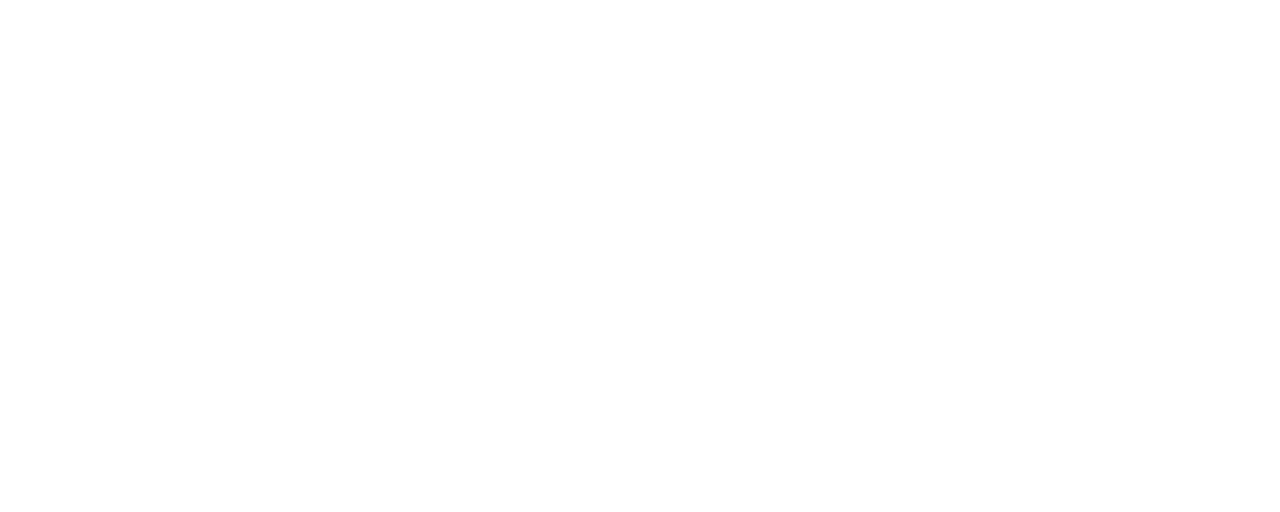
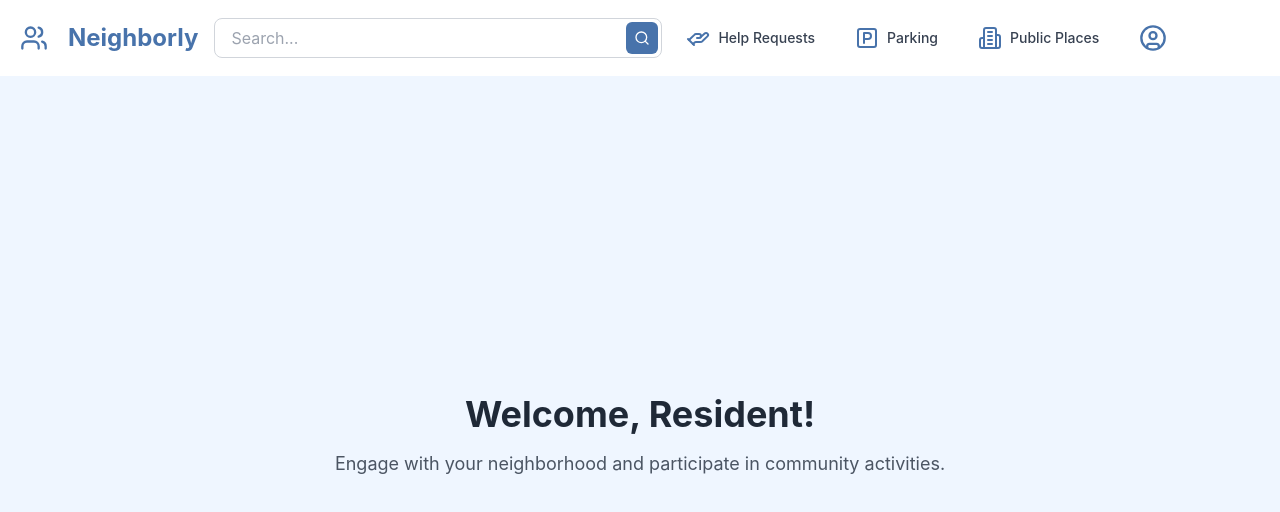
Before and after one commit to vinodhini-kalaichelvan/Neighborly, a React (Create React App) app in the folder Frontend/: page /resident in a window 1280 px wide. Before the commit this address had no page. Shown: the top 512 px of the page. Built offline with nearby package versions, Linux system fonts and the light colour scheme.

Commit message:
feat12. Changes for resident login and landing page for resident

```diff
--- a/Frontend/src/App.js
+++ b/Frontend/src/App.js
@@ -14,7 +14,7 @@ import Communitymanager from "./pages/communitymanager";
 import CreateCommunity from "./pages/CreateCommunity";
 import JoinCommunity from "./pages/JoinCommunity";
 import MainLayout from "./pages/Mainlayout";
-
+import Resident from "./pages/resident";
 
 
 function App() {
@@ -36,7 +36,7 @@ function App() {
                 <Route path="/JoinOrCreate" element={<JoinOrCreateCommunity />} />
                 <Route path="/CreateCommunity" element={<CreateCommunity />} />
                 <Route path="/JoinCommunity" element={<JoinCommunity />} />
-
+                <Route path="/resident" element={<Resident />} />
             </Routes>
         </Router>
     );
--- a/Frontend/src/pages/login.js
+++ b/Frontend/src/pages/login.js
@@ -30,7 +30,7 @@ const Login = () => {
       if (userType === "COMMUNITY_MANAGER") {
         navigate("/communitymanager");
       } else if (userType === "RESIDENT") {
-        navigate("/Homepage");
+        navigate("/resident");
       } else if (userType === "USER") {
         navigate("/JoinOrCreate");
       }
--- /dev/null
+++ b/Frontend/src/pages/resident.js
@@ -0,0 +1,94 @@
+import React, { useState } from "react";
+import { useNavigate } from "react-router-dom";
+import { Users, Search, HandHelping, ParkingSquare, Building2, UserCircle } from "lucide-react";
+
+const Resident = () => {
+    const navigate = useNavigate();
+    const [isProfileMenuOpen, setIsProfileMenuOpen] = useState(false);
+
+    const handleLogout = () => {
+        localStorage.clear();
+        navigate("/login");
+    };
+
+    return (
+        <div className="min-h-screen bg-gray-50">
+            {/* Navigation Bar */}
+            <header className="bg-white shadow-md py-4 w-full">
+                <div className="max-w-7xl mx-auto px-4 flex items-center justify-between">
+                    <div className="flex items-center space-x-4 w-full">
+                        <button onClick={() => navigate('/')} className="hover:bg-gray-100 p-1 rounded-lg">
+                            <Users className="h-7 w-7 text-[#4873AB]" />
+                        </button>
+
+                        {/* "Neighborly" is a clickable link to the homepage */}
+                        <h1 className="text-2xl font-bold text-[#4873AB] cursor-pointer" onClick={() => navigate('/')}>
+                            Neighborly
+                        </h1>
+
+                        <div className="relative w-full max-w-md">
+                            <input
+                                type="text"
+                                placeholder="Search..."
+                                className="w-full pl-4 pr-12 h-10 rounded-lg border border-gray-300 focus:outline-none focus:ring-2 focus:ring-[#4873AB] focus:border-transparent"
+                            />
+                            <button className="absolute right-1 top-1/2 -translate-y-1/2 h-8 w-8 p-0 flex items-center justify-center bg-[#4873AB] text-white rounded-md hover:bg-blue-600 transition-colors">
+                                <Search className="w-4 h-4" />
+                            </button>
+                        </div>
+
+                        {/* Navigation Buttons */}
+                        <div className="flex items-center space-x-6">
+                            <button onClick={() => navigate("/help-requests")} className="hover:bg-gray-100 p-2 rounded-lg flex items-center space-x-2">
+                                <HandHelping className="w-6 h-6 text-[#4873AB]" />
+                                <span className="text-sm font-medium text-gray-700">Help Requests</span>
+                            </button>
+
+                            <button onClick={() => navigate("/parking-rentals")} className="hover:bg-gray-100 p-2 rounded-lg flex items-center space-x-2">
+                                <ParkingSquare className="w-6 h-6 text-[#4873AB]" />
+                                <span className="text-sm font-medium text-gray-700">Parking</span>
+                            </button>
+
+                            <button onClick={() => navigate("/public-bookings")} className="hover:bg-gray-100 p-2 rounded-lg flex items-center space-x-2">
+                                <Building2 className="w-6 h-6 text-[#4873AB]" />
+                                <span className="text-sm font-medium text-gray-700">Public Places</span>
+                            </button>
+
+                            {/* Profile Dropdown */}
+                            <div className="relative">
+                                <button
+                                    onClick={() => setIsProfileMenuOpen(!isProfileMenuOpen)}
+                                    className="hover:bg-gray-100 p-2 rounded-lg flex items-center space-x-2"
+                                    title="Profile"
+                                >
+                                    <UserCircle className="w-7 h-7 text-[#4873AB]" />
+                                </button>
+
+                                {isProfileMenuOpen && (
+                                    <div className="absolute right-0 mt-2 w-40 bg-white shadow-md rounded-lg py-2 z-50">
+                                        <button
+                                            onClick={handleLogout}
+                                            className="block w-full text-left px-4 py-2 text-sm text-red-600 hover:bg-gray-100"
+                                        >
+                                            Logout
+                                        </button>
+                                    </div>
+                                )}
+                            </div>
+                        </div>
+                    </div>
+                </div>
+            </header>
+
+            {/* Main Content */}
+            <main className="flex justify-center items-center min-h-screen bg-blue-50">
+                <div className="text-center -mt-20">
+                    <h2 className="text-4xl font-bold text-gray-800">Welcome, Resident!</h2>
+                    <p className="text-gray-600 mt-4 text-lg">Engage with your neighborhood and participate in community activities.</p>
+                </div>
+            </main>
+        </div>
+    );
+};
+
+export default Resident;
```
Also changed, not shown: Frontend/src/pages/communitymanager.js (+70 -50 lines), 1 other file (tests, documents, lock files or other folders).
